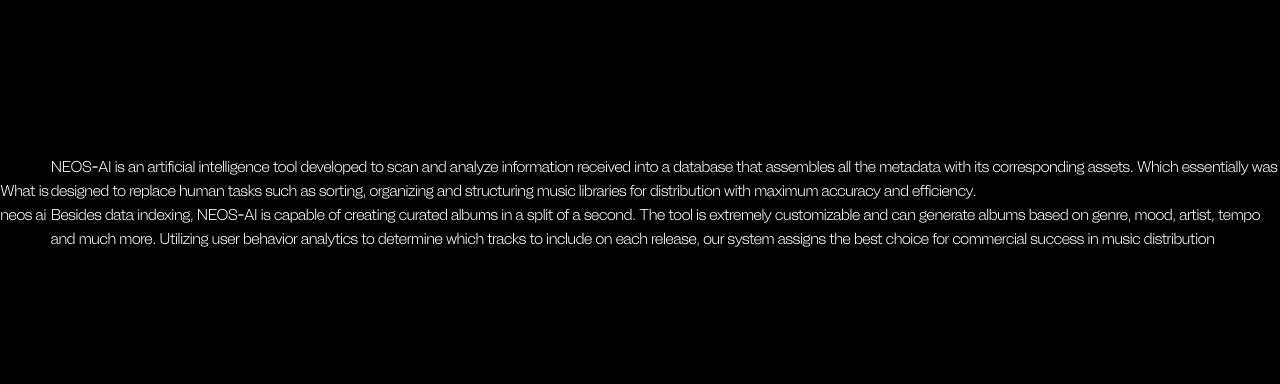
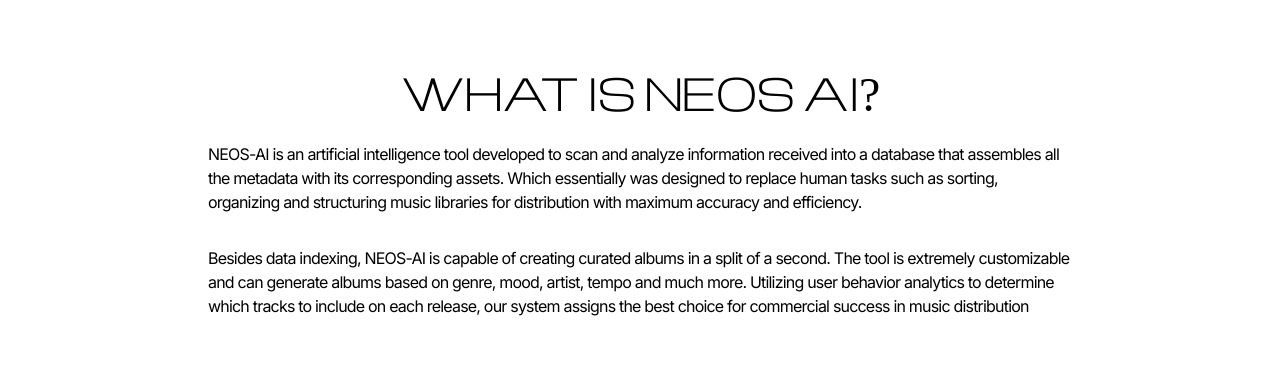
Before and after one commit to malinda666/neos-landing, a React (Create React App) app: page / in a window 1280 px wide. Shown: the part 998-1382 px from the top of the page. Built offline with nearby package versions, Linux system fonts and the light colour scheme.

Commit message:
whatis ui

```diff
--- a/src/App.tsx
+++ b/src/App.tsx
@@ -9,22 +9,25 @@
       <Section>
         <Hero />
       </Section>
-      <Section>
-        <div className=''>What is neos ai</div>
-        <div className=''>
-          <p className=''>
-            NEOS-AI is an artificial intelligence tool developed to scan and analyze information
-            received into a database that assembles all the metadata with its corresponding assets.
-            Which essentially was designed to replace human tasks such as sorting, organizing and
-            structuring music libraries for distribution with maximum accuracy and efficiency.
-          </p>
-          <p className=''>
-            Besides data indexing, NEOS-AI is capable of creating curated albums in a split of a
-            second. The tool is extremely customizable and can generate albums based on genre, mood,
-            artist, tempo and much more. Utilizing user behavior analytics to determine which tracks
-            to include on each release, our system assigns the best choice for commercial success in
-            music distribution
-          </p>
+      <Section cls='light'>
+        <div className='whatis__wrapper'>
+          <div className='section__title'>What is neos ai?</div>
+          <div className='whatis__inner'>
+            <p className='whatis__inner--content'>
+              NEOS-AI is an artificial intelligence tool developed to scan and analyze information
+              received into a database that assembles all the metadata with its corresponding
+              assets. Which essentially was designed to replace human tasks such as sorting,
+              organizing and structuring music libraries for distribution with maximum accuracy and
+              efficiency.
+            </p>
+            <p className='whatis__inner--content'>
+              Besides data indexing, NEOS-AI is capable of creating curated albums in a split of a
+              second. The tool is extremely customizable and can generate albums based on genre,
+              mood, artist, tempo and much more. Utilizing user behavior analytics to determine
+              which tracks to include on each release, our system assigns the best choice for
+              commercial success in music distribution
+            </p>
+          </div>
         </div>
       </Section>
       <Section>
--- a/src/components/layout/index.tsx
+++ b/src/components/layout/index.tsx
@@ -12,7 +12,7 @@
 
   useEffect(() => {
     const lenis = new Lenis({
-      duration: 1.5,
+      duration: 1,
       easing: (t) => Math.min(1, 1.001 - Math.pow(2, -10 * t)), // https://www.desmos.com/calculator/brs54l4xou
       direction: 'vertical', // vertical, horizontal
       gestureDirection: 'vertical', // vertical, horizontal, both
--- a/src/components/shared/Section.tsx
+++ b/src/components/shared/Section.tsx
@@ -6,12 +6,7 @@
 }
 
 const Section: FC<ISection> = ({ children, cls }) => {
-  return (
-    <div
-      className={['relative w-full flex items-center justify-center min-h-screen', cls].join(' ')}>
-      {children}
-    </div>
-  )
+  return <section className={['section', cls].join(' ')}>{children}</section>
 }
 
 export default Section
--- a/src/components/views/Hero.tsx
+++ b/src/components/views/Hero.tsx
@@ -7,21 +7,21 @@
 const Hero = () => {
   gsap.registerPlugin(ScrollTrigger)
 
-  useEffect(() => {
-    const video = gsap.utils.selector('.hero__video')('video')
-    gsap.to([video], {
-      y: -50,
+  // useEffect(() => {
+  //   const video = gsap.utils.selector('.hero__video')('video')
+  //   gsap.to([video], {
+  //     y: -50,
 
-      ease: 'ease.out',
-      scrollTrigger: {
-        trigger: video,
-        start: 'center center',
-        end: '+=500px',
-        toggleActions: 'play none none reverse',
-        scrub: 1
-      }
-    })
-  }, [])
+  //     ease: 'ease.out',
+  //     scrollTrigger: {
+  //       trigger: video,
+  //       start: 'center center',
+  //       end: '+=500px',
+  //       toggleActions: 'play none none reverse',
+  //       scrub: 1
+  //     }
+  //   })
+  // }, [])
 
   return (
     <div className='hero'>
--- /dev/null
+++ b/src/styles/components/_section.scss
@@ -0,0 +1,12 @@
+.section {
+  @apply relative w-full flex items-center justify-center min-h-screen text-white;
+
+  &.light {
+    @apply bg-white text-black;
+  }
+
+  &__title {
+    font-family: 'Arupala-light';
+    @apply text-center text-5xl uppercase mb-2;
+  }
+}
--- a/src/styles/components/_hero.scss
+++ b/src/styles/components/_views.scss
@@ -40,3 +40,16 @@
     }
   }
 }
+
+.whatis {
+  &__wrapper {
+    @apply max-w-4xl flex flex-col items-center justify-center;
+  }
+  &__inner {
+    @apply max-w-4xl flex flex-col items-center justify-center;
+
+    &--content {
+      @apply p-4 text-start;
+    }
+  }
+}
--- a/src/styles/index.scss
+++ b/src/styles/index.scss
@@ -3,7 +3,8 @@
 @import './fonts';
 
 // components
-@import './components/hero';
+@import './components/views';
+@import './components/section';
 
 @tailwind base;
 @tailwind components;
@@ -24,10 +25,10 @@
 }
 
 body {
-  @apply text-white tracking-tighter;
-  font-family: 'Another-Light', 'Inter', ui-sans-serif, system-ui, -apple-system, BlinkMacSystemFont,
-    'Segoe UI', Roboto, 'Helvetica Neue', Arial, 'Noto Sans', sans-serif, 'Apple Color Emoji',
-    'Segoe UI Emoji', 'Segoe UI Symbol', 'Noto Color Emoji';
+  @apply tracking-tighter;
+  font-family: 'Inter', ui-sans-serif, system-ui, -apple-system, BlinkMacSystemFont, 'Segoe UI',
+    Roboto, 'Helvetica Neue', Arial, 'Noto Sans', sans-serif, 'Apple Color Emoji', 'Segoe UI Emoji',
+    'Segoe UI Symbol', 'Noto Color Emoji';
   font-size: 1rem;
 }
 .title {
```
